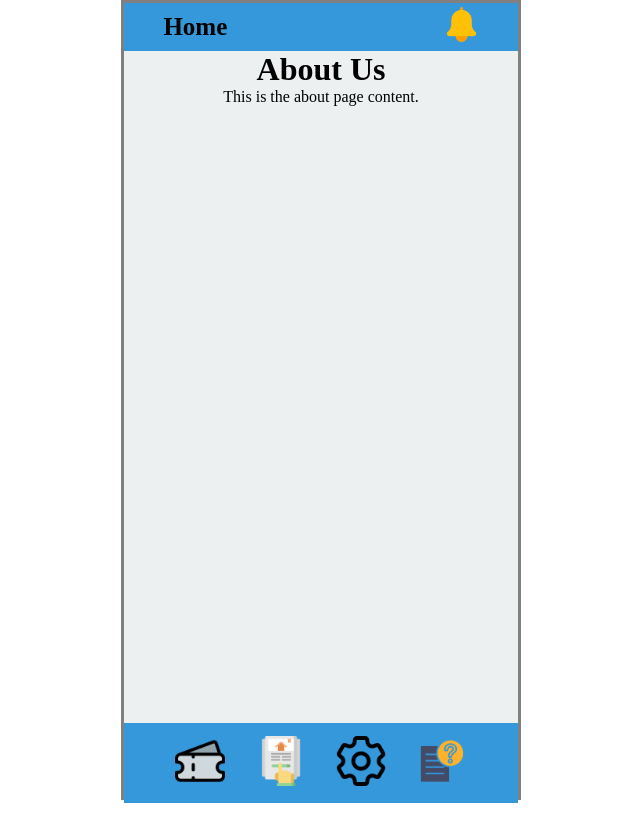
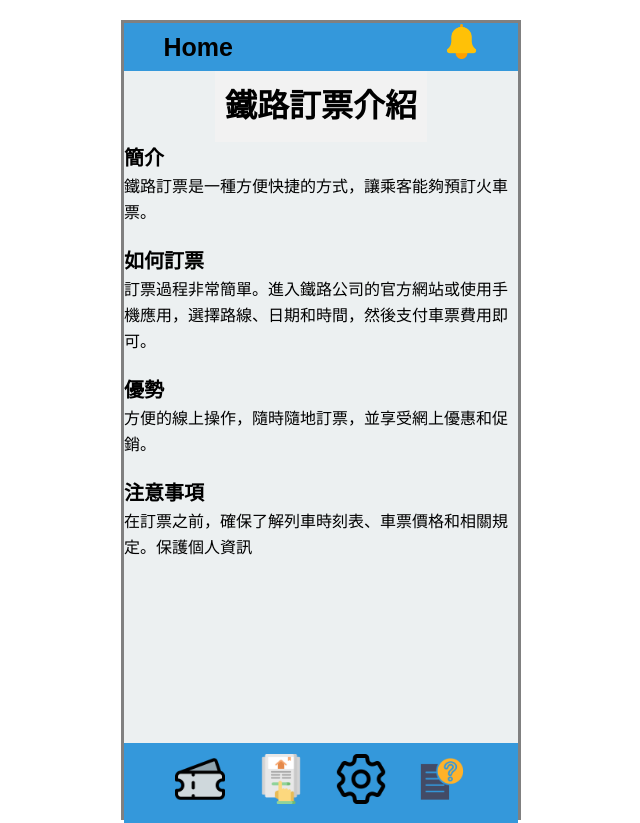
Before and after one commit to FCU-1121/BookYourTicket, a Flask app: page /about in a window 1280 px wide. Shown: the whole page, without its empty margins (319-959 px from the left). Run offline with Flask 3, Linux system fonts and the light colour scheme; some libraries are stand-ins or nearby versions.

Commit message:
新增 about.html 內容

```diff
--- a/templates/about.html
+++ b/templates/about.html
@@ -2,6 +2,41 @@
 {% extends 'baseof.html' %}
 
 {% block content %}
-    <h1>About Us</h1>
-    <p>This is the about page content.</p>
+<header><h1>鐵路訂票介紹</h1></header>
+
+<section>
+    <h2>簡介</h2>
+    <p>鐵路訂票是一種方便快捷的方式，讓乘客能夠預訂火車票。</p>
+</section>
+
+<section>
+    <h2>如何訂票</h2>
+    <p>訂票過程非常簡單。進入鐵路公司的官方網站或使用手機應用，選擇路線、日期和時間，然後支付車票費用即可。</p>
+</section>
+
+<section>
+    <h2>優勢</h2>
+    <p>方便的線上操作，隨時隨地訂票，並享受網上優惠和促銷。</p>
+</section>
+
+<section>
+    <h2>注意事項</h2>
+    <p>在訂票之前，確保了解列車時刻表、車票價格和相關規定。保護個人資訊</p>
+</section>
+
+<style>
+    body {
+         font-family: Arial, sans-serif; margin: 20px; line-height: 1.6;
+    }
+    header {
+         text-align: center; padding: 10px; background-color: #f2f2f2;
+    }
+    section {
+         margin-bottom: 20px;
+    }
+    h2{
+        font-size: 20px;
+    }
+</style>
+
 {% endblock %}
```
